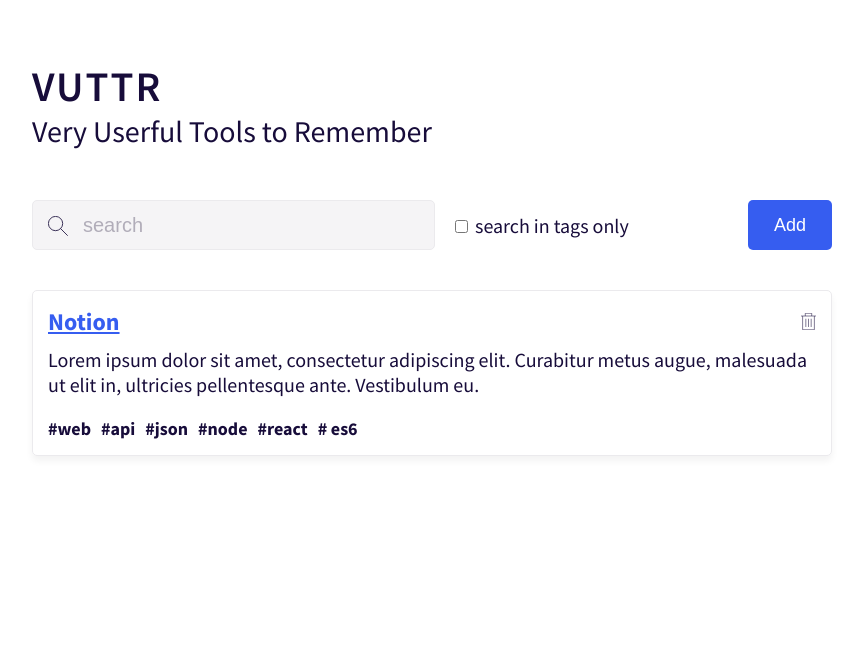
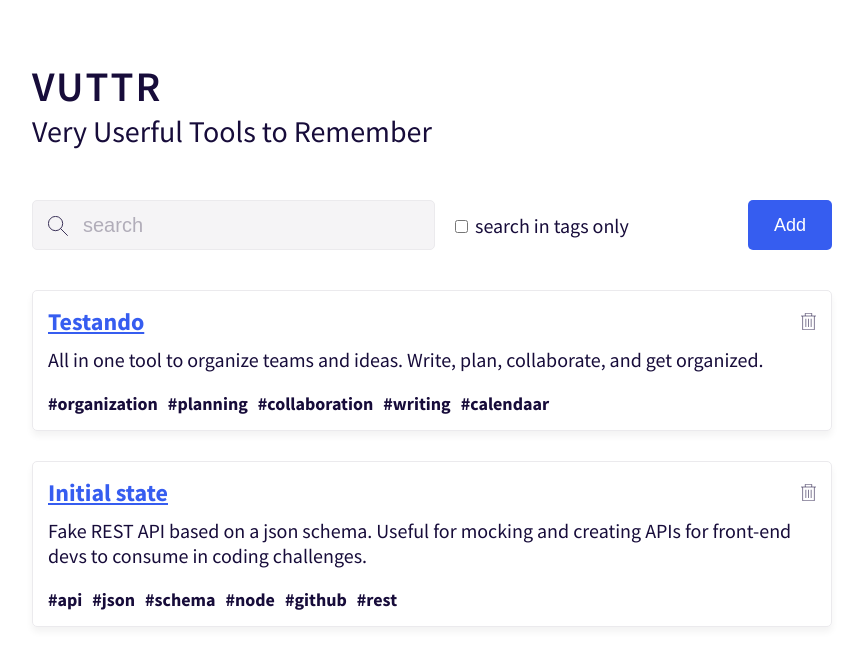
Before and after one commit to JulioVMelo/vuttr, a React (Create React App) app: page / in a window 1280 px wide. Shown: the top 666 px of the page, without its empty margins (208-1071 px from the left). Built offline with nearby package versions, Linux system fonts and the light colour scheme.

Commit message:
added redux-saga

```diff
--- a/package.json
+++ b/package.json
@@ -3,10 +3,15 @@
   "version": "0.1.0",
   "private": true,
   "dependencies": {
+    "axios": "^0.18.0",
     "prop-types": "^15.7.2",
     "react": "^16.8.6",
     "react-dom": "^16.8.6",
+    "react-redux": "^7.0.3",
     "react-scripts": "3.0.1",
+    "redux": "^4.0.1",
+    "redux-logger": "^3.0.6",
+    "redux-saga": "^1.0.2",
     "styled-components": "^4.2.0"
   },
   "scripts": {
--- a/src/App.js
+++ b/src/App.js
@@ -1,9 +1,13 @@
 import React from 'react';
 import Main from './pages/Main';
+import  { Provider } from 'react-redux';
+import store from './store';
 
 function App() {
   return (
-   <Main />
+    <Provider store={store}>
+      <Main />
+    </Provider>
   );
 }
 
--- a/src/components/listTool/index.js
+++ b/src/components/listTool/index.js
@@ -1,29 +1,40 @@
 import React from 'react';
 import { Container, Tool } from './styles';
 import RemoveImg from '../../assets/images/Icon-Delete-2px.svg';
+import { connect } from 'react-redux';
+import { bindActionCreators } from 'redux';
+import * as ToolsActions from '../../store/actions/tools';
 
-const ListTool = () => (
+const ListTool = ( {state, removeTool} ) => (
   <Container>
+      {
+        state.tools.map( tool =>
           <Tool>
             <div className="title">
-        <h1>Notion</h1>
-        <img src={RemoveImg} />
+              <h1> { tool.title } </h1>
+              <img  src={ RemoveImg } onClick={() => removeTool(tool.id)} alt="button remove"/>
             </div>
 
             <div className="description">
-        <p>Lorem ipsum dolor sit amet, consectetur adipiscing elit. Curabitur metus augue, malesuada ut elit in, ultricies pellentesque ante. Vestibulum eu.</p>
+              <p>{ tool.description }</p>
             </div>
 
             <div className="tags">
-        <span>#web</span>
-        <span>#api</span>
-        <span>#json</span>
-        <span>#node</span>
-        <span>#react</span>
-        <span># es6</span>
+              {  tool.tags.map( tag =>
+                  <span>#{ tag }</span>
+                )
+              }
             </div>
           </Tool>
+        )
+      }
   </Container>
 );
 
-export default ListTool;
+const mapStateToProps = state => ({
+  state,
+});
+
+const mapDispatchToProps = dispatch => bindActionCreators(ToolsActions, dispatch);
+
+export default connect(mapStateToProps, mapDispatchToProps)(ListTool);
--- a/src/components/listTool/styles.js
+++ b/src/components/listTool/styles.js
@@ -12,8 +12,10 @@
   padding: 15px 15px;
   box-shadow: 0px 5px 7px rgba(0,0,0, 0.05);
   transition: all 0.5s;
+  margin-bottom: 30px;
 
   &:hover {
+    cursor: pointer;
     box-shadow : 0px 20px 25px rgba(0,0,0, 0.05);
   }
 
--- a/src/components/searchBar/index.js
+++ b/src/components/searchBar/index.js
@@ -7,9 +7,10 @@
 
     <SearchTags>
       <input type="checkbox" id="tagsOnly"/>
-      <label for="tagsOnly">search in tags only</label>
+      <label htmlFor="tagsOnly">search in tags only</label>
     </SearchTags>
   </Container>
 );
 
+
 export default SearchBar;
--- /dev/null
+++ b/src/store/actions/tools.js
@@ -0,0 +1,8 @@
+export const listTools = () => ({
+  type: 'LIST_TOOLS',
+});
+
+export const removeTool = id => ({
+  type: 'ASYNC_REMOVE_TOOL',
+  payload: {id},
+});
--- /dev/null
+++ b/src/store/index.js
@@ -0,0 +1,16 @@
+import { createStore, applyMiddleware } from 'redux';
+import reducers from './reducers';
+import createSagaMiddleware from 'redux-saga';
+import rootSaga from './sagas';
+import logger from 'redux-logger';
+
+const sagaMiddleware = createSagaMiddleware();
+
+const store = createStore(
+  reducers,
+  applyMiddleware(sagaMiddleware, logger),
+);
+
+sagaMiddleware.run(rootSaga);
+
+export default store;
--- /dev/null
+++ b/src/store/reducers/index.js
@@ -0,0 +1,6 @@
+import { combineReducers } from 'redux';
+import tools from './tools';
+
+export default combineReducers({
+  tools,
+});
--- /dev/null
+++ b/src/store/reducers/tools.js
@@ -0,0 +1,42 @@
+const INITIAL_STATE = [
+  {
+    "id": 1,
+    "title": "Testando",
+    "link": "https://notion.so",
+    "description": "All in one tool to organize teams and ideas. Write, plan, collaborate, and get organized. ",
+    "tags": [
+      "organization",
+      "planning",
+      "collaboration",
+      "writing",
+      "calendaar"
+    ]
+  },
+  {
+    "id": 2,
+    "title": "Initial state",
+    "link": "https://github.com/typicode/json-server",
+    "description": "Fake REST API based on a json schema. Useful for mocking and creating APIs for front-end devs to consume in coding challenges.",
+    "tags": [
+      "api",
+      "json",
+      "schema",
+      "node",
+      "github",
+      "rest"
+    ]
+  }
+];
+
+export default function tools(state = INITIAL_STATE, action) {
+
+  switch (action.type) {
+    case 'LIST_TOOLS':
+      return state;
+    case 'REMOVE_TOOL':
+      return state.filter(tool => tool.id !== action.payload.id);
+    default:
+      return state;
+  }
+
+}
--- /dev/null
+++ b/src/store/sagas.js
@@ -0,0 +1,11 @@
+import { takeLatest, put, all } from 'redux-saga/effects';
+
+function* asyncRemoveTool(action) {
+  yield put({ type: 'REMOVE_TOOL', payload: {id: action.payload.id} });
+}
+
+export default function* root() {
+  yield all([
+    takeLatest('ASYNC_REMOVE_TOOL', asyncRemoveTool),
+  ]);
+}
```
Also changed, not shown: src/services/api.js (added, +7 -0 lines), 1 other file (tests, documents, lock files or other folders). Lines whose indentation alone changed are shown as unchanged.
